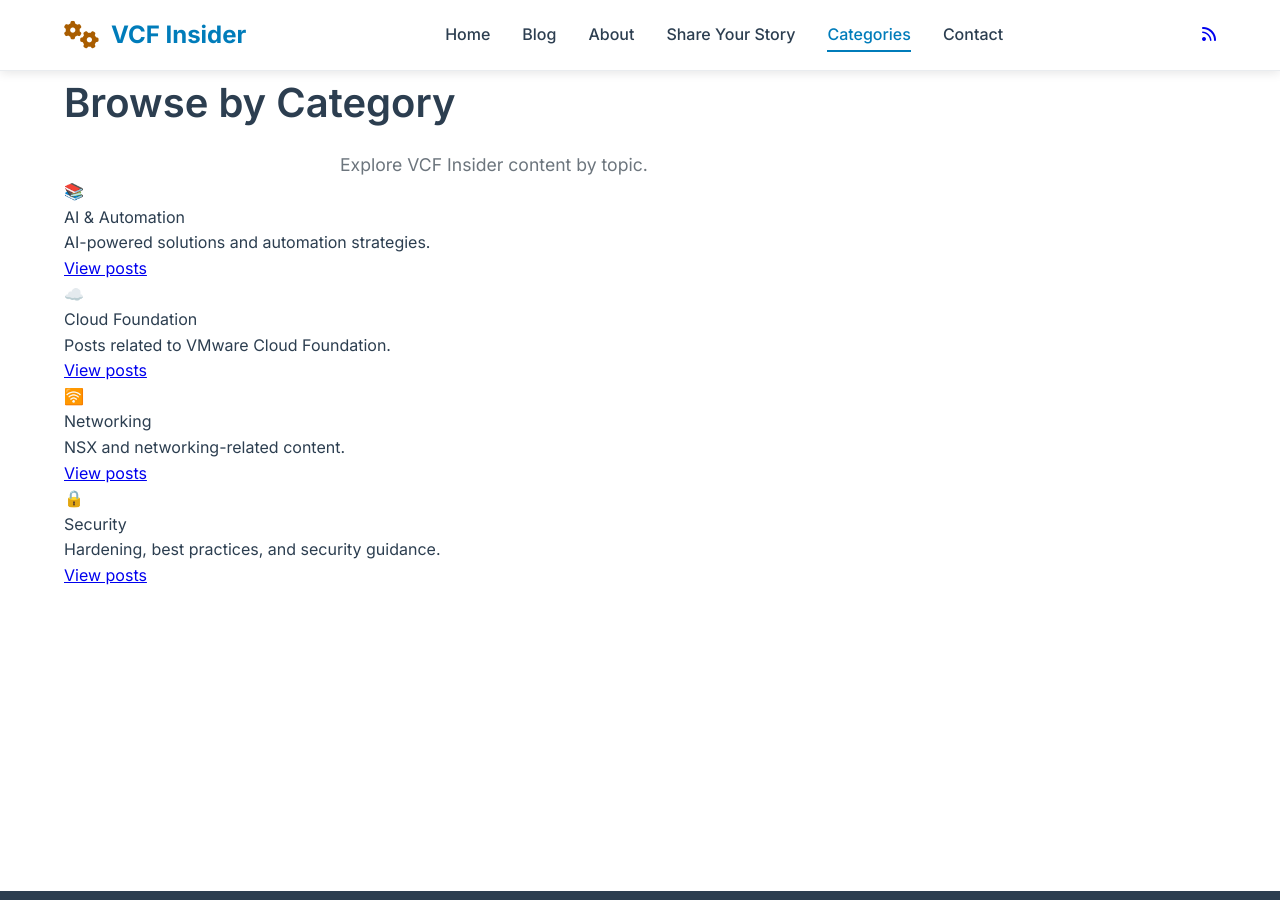
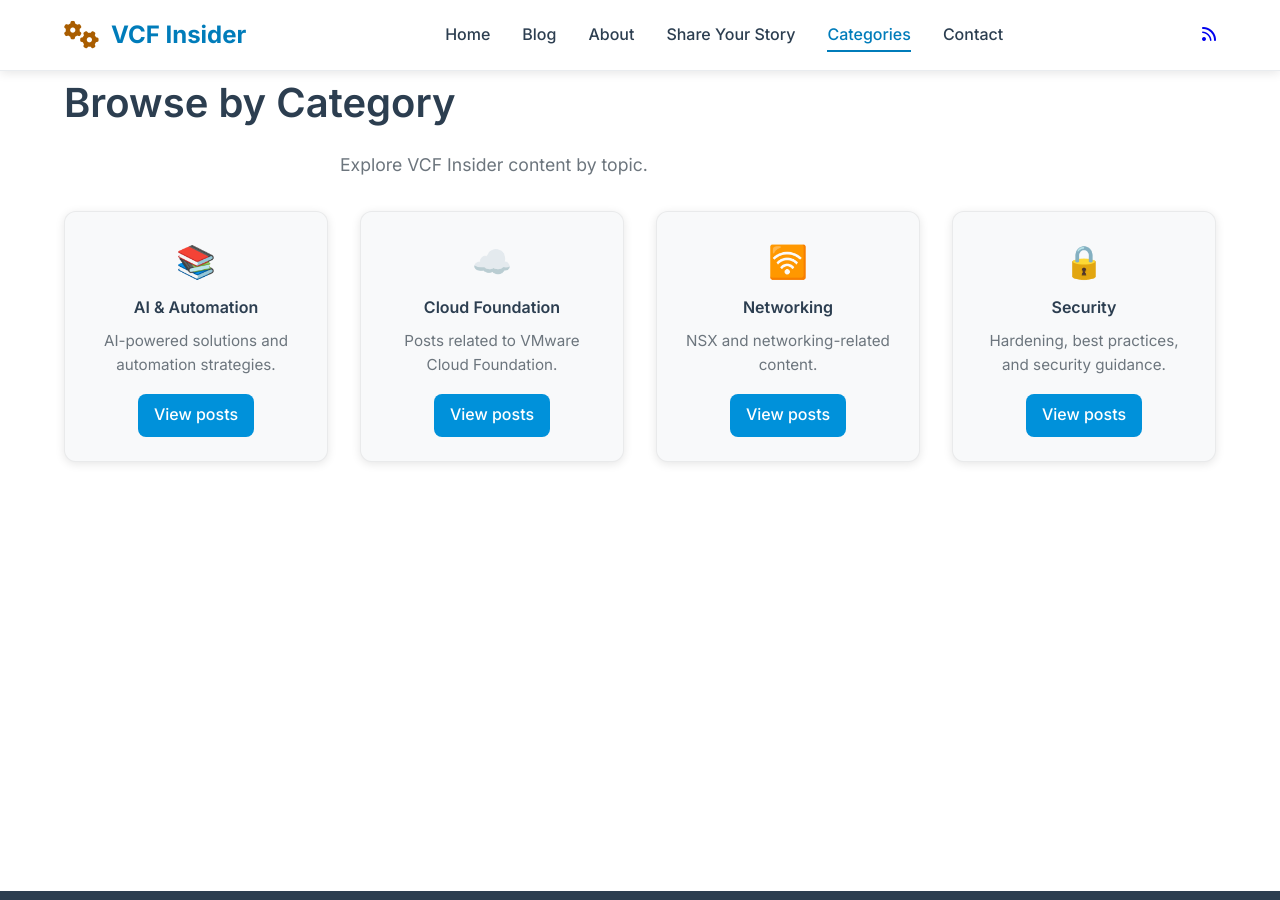
Before and after one commit to krieg121/VCFInsider, a Jekyll site: the page built from categories/index.md, in a window 1280 px wide and 900 px high. Built offline with Jekyll 4.4.1, drawn with Linux system fonts in a browser that asks for light colours.

Commit message:
Categories: add category layout, per-category pages, real /categories index grid; fix Windows NUL; wire VMware-themed styles

```diff
--- a/assets/css/vcf-insider.css
+++ b/assets/css/vcf-insider.css
@@ -654,3 +654,39 @@
         padding: 1rem;
     }
 }
+/* --- Categories grid & cards (VCF Insider) --- */
+.container .categories-grid {
+  display: grid !important;
+  grid-template-columns: repeat(auto-fit, minmax(240px, 1fr));
+  gap: 2rem;
+  margin-top: 2rem;
+}
+
+.categories-grid .category-card {
+  background: var(--vmware-light-gray);
+  border: 1px solid rgba(0,0,0,0.06);
+  border-radius: var(--border-radius-lg);
+  padding: 1.5rem;
+  text-align: center;
+  box-shadow: var(--shadow-light);
+  transition: var(--transition);
+}
+
+.categories-grid .category-card:hover {
+  box-shadow: var(--shadow-medium);
+  transform: translateY(-3px);
+}
+
+.categories-grid .category-icon  { font-size: 2rem;  margin-bottom: .5rem; }
+.categories-grid .category-title { font-weight: 600;  margin: .25rem 0 .5rem; }
+.categories-grid .category-meta  { color: var(--text-secondary); font-size: .95rem; margin-bottom: 1rem; }
+
+.categories-grid .category-btn {
+  display: inline-block;
+  padding: .55rem 1rem;
+  border-radius: var(--border-radius);
+  background: #0091DA;
+  color: #fff;
+  text-decoration: none;
+  font-weight: 500;
+}
```
Also changed, not shown: _pages/categories-ai-automation.md (+1 -0 lines), 1 other file.
